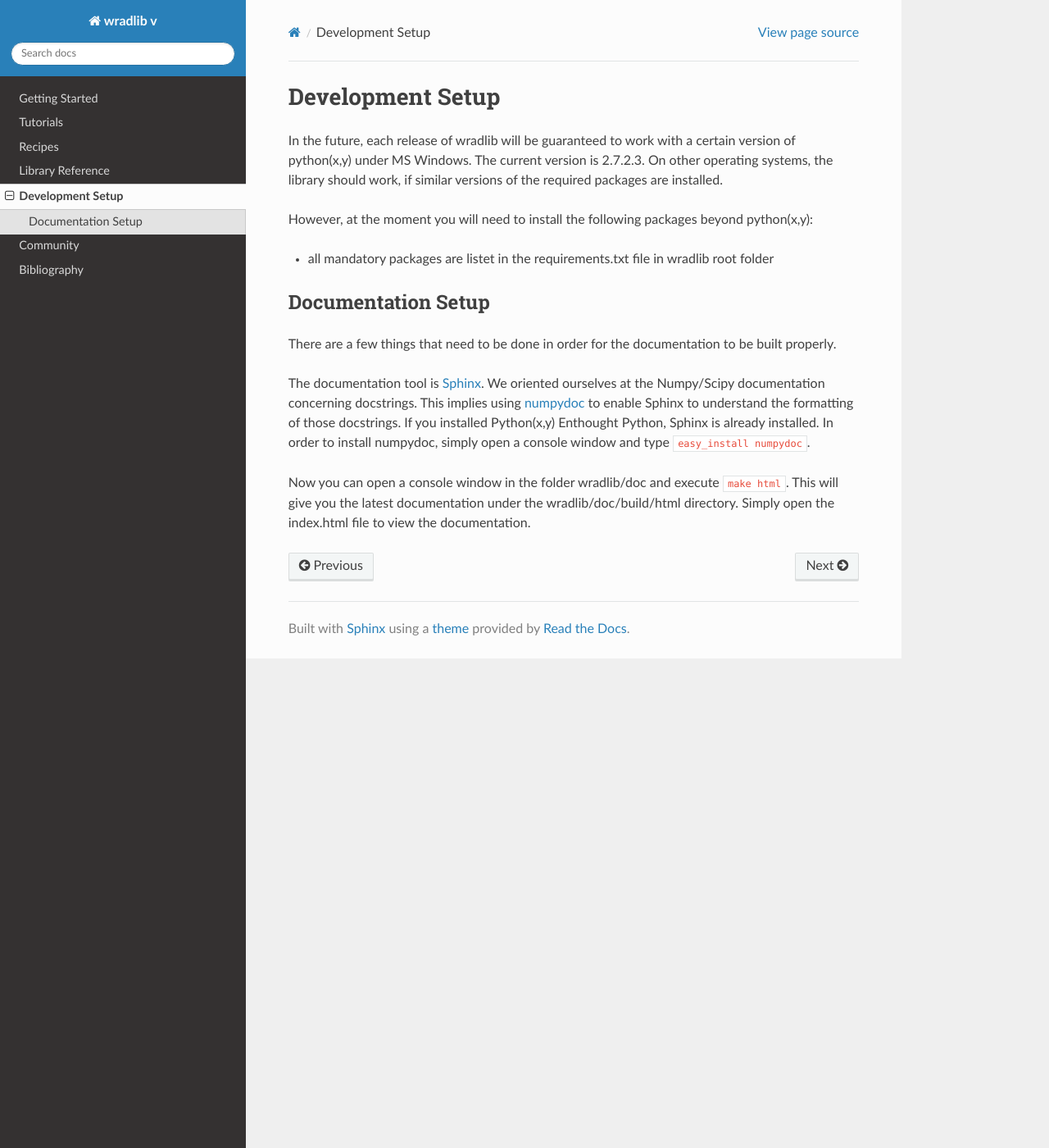
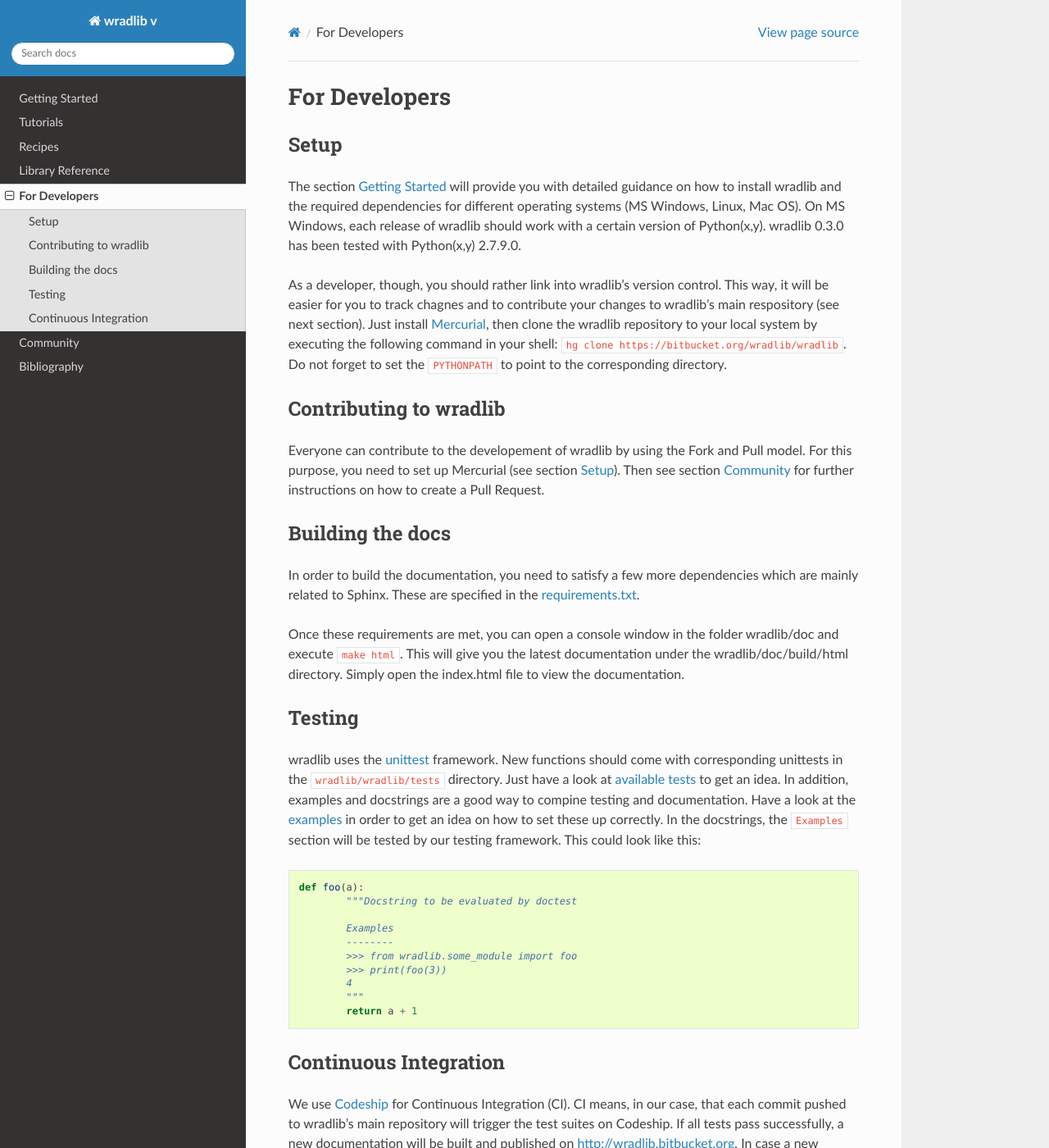
Before and after one commit to wradlib/wradlib-docs, a Sphinx documentation site: the page built from source/dev_setup.rst, in a window 1280 px wide and 1400 px high. Shown: the whole window at 82% size. Built offline with Sphinx 7.4.7 and the Read the Docs theme 2.0.0, drawn with Linux system fonts in a browser that asks for light colours; some of the changed text lies outside the part shown.

Commit message:
DOC: Some additional changes in dev_setup.

```diff
--- a/source/dev_setup.rst
+++ b/source/dev_setup.rst
@@ -1,17 +1,41 @@
-Development Setup
-=================
+For Developers
+==============
 
-In the future, each release of wradlib will be guaranteed to work with a certain version of python(x,y) under MS Windows. The current version is 2.7.2.3. On other operating systems, the library should work, if similar versions of the required packages are installed.
+Setup
+-----
+The section :doc:`gettingstarted` will provide you with detailed guidance on how to install wradlib and the required dependencies for different operating systems (MS Windows, Linux, Mac OS). On MS Windows, each release of wradlib should work with a certain version of Python(x,y). wradlib 0.3.0 has been tested with Python(x,y) 2.7.9.0.
 
-However, at the moment you will need to install the following packages beyond python(x,y):
+As a developer, though, you should rather link into wradlib's version control. This way, it will be easier for you to track chagnes and to contribute your changes to wradlib's main respository (see next section). Just install `Mercurial <http://mercurial.selenic.com/>`_, then clone the wradlib repository to your local system by executing the following command in your shell: ``hg clone https://bitbucket.org/wradlib/wradlib``. Do not forget to set the ``PYTHONPATH`` to point to the corresponding directory.
 
-- all mandatory packages are listet in the requirements.txt file in wradlib root folder
 
-Documentation Setup
--------------------
+Contributing to wradlib
+-----------------------
+Everyone can contribute to the developement of wradlib by using the Fork and Pull model. For this purpose, you need to set up Mercurial (see section `Setup`_). Then see section :doc:`community` for further instructions on how to create a Pull Request.
 
-There are a few things that need to be done in order for the documentation to be built properly.
 
-The documentation tool is `Sphinx <http://sphinx.pocoo.org/>`_. We oriented ourselves at the Numpy/Scipy documentation concerning docstrings. This implies using `numpydoc <http://pypi.python.org/pypi/numpydoc>`_ to enable Sphinx to understand the formatting of those docstrings. If you installed Python(x,y) Enthought Python, Sphinx is already installed. In order to install numpydoc, simply open a console window and type ``easy_install numpydoc``.
+Building the docs
+-----------------
+In order to build the documentation, you need to satisfy a few more dependencies which are mainly related to Sphinx. These are specified in the `requirements.txt <https://bitbucket.org/wradlib/wradlib/src/default/requirements.txt>`_.
 
-Now you can open a console window in the folder wradlib/doc and execute ``make html``. This will give you the latest documentation under the wradlib/doc/build/html directory. Simply open the index.html file to view the documentation.
+Once these requirements are met, you can open a console window in the folder wradlib/doc and execute ``make html``. This will give you the latest documentation under the wradlib/doc/build/html directory. Simply open the index.html file to view the documentation.
+
+
+Testing
+-------
+wradlib uses the `unittest <http://pythontesting.net/framework/unittest/unittest-introduction/>`_ framework. New functions should come with corresponding unittests in the ``wradlib/wradlib/tests`` directory. Just have a look at `available tests <https://bitbucket.org/wradlib/wradlib/src/default/wradlib/tests>`_ to get an idea. In addition, examples and docstrings are a good way to compine testing and documentation. Have a look at the `examples <https://bitbucket.org/wradlib/wradlib/src/default/examples>`_ in order to get an idea on how to set these up correctly. In the docstrings, the ``Examples`` section will be tested by our testing framework. This could look like this::
+
+	def foo(a):
+		"""Docstring to be evaluated by doctest
+
+		Examples
+		--------
+		>>> from wradlib.some_module import foo
+		>>> print(foo(3))
+		4
+		"""
+		return a + 1
+
+
+Continuous Integration
+----------------------
+We use `Codeship <http://www.codeship.io>`_ for Continuous Integration (CI). CI means, in our case, that each commit pushed to wradlib's main repository will trigger the test suites on Codeship. If all tests pass successfully, a new documentation will be built and published on http://wradlib.bitbucket.org. In case a new release tag is associated with a commit, a new release will be distributed via `PyPI <https://pypi.python.org/pypi/wradlib>`_.
```
